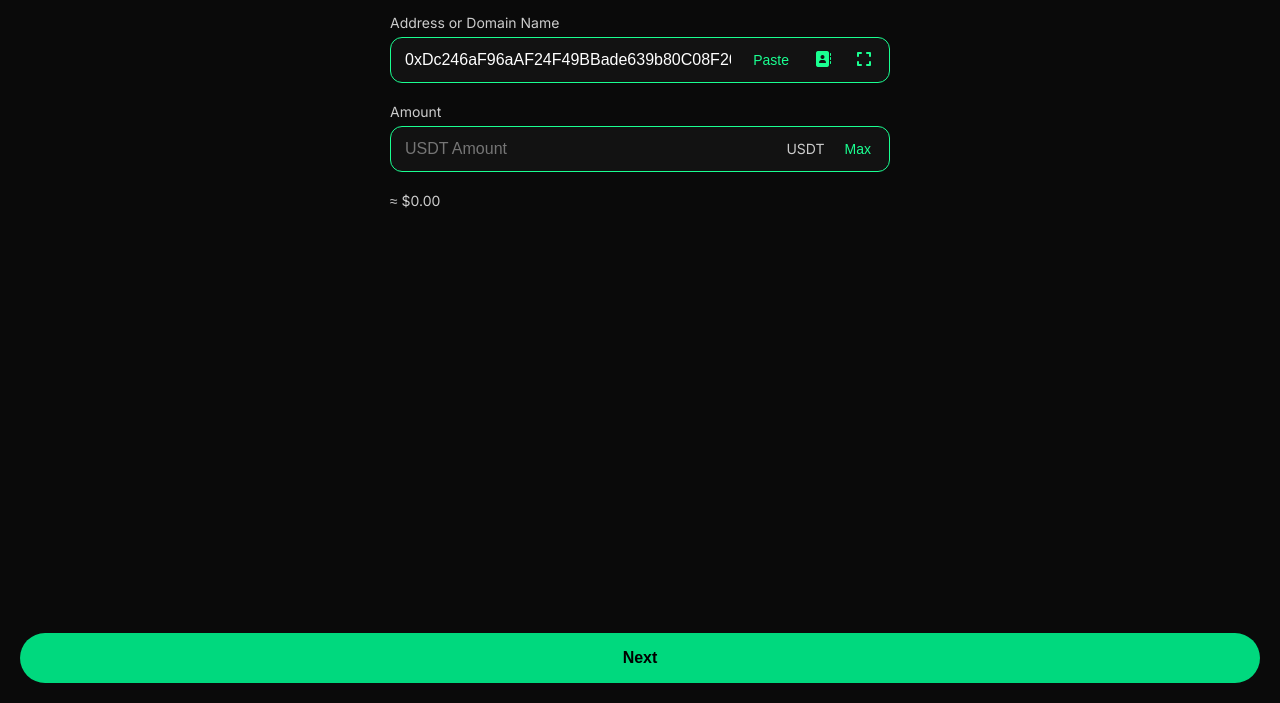
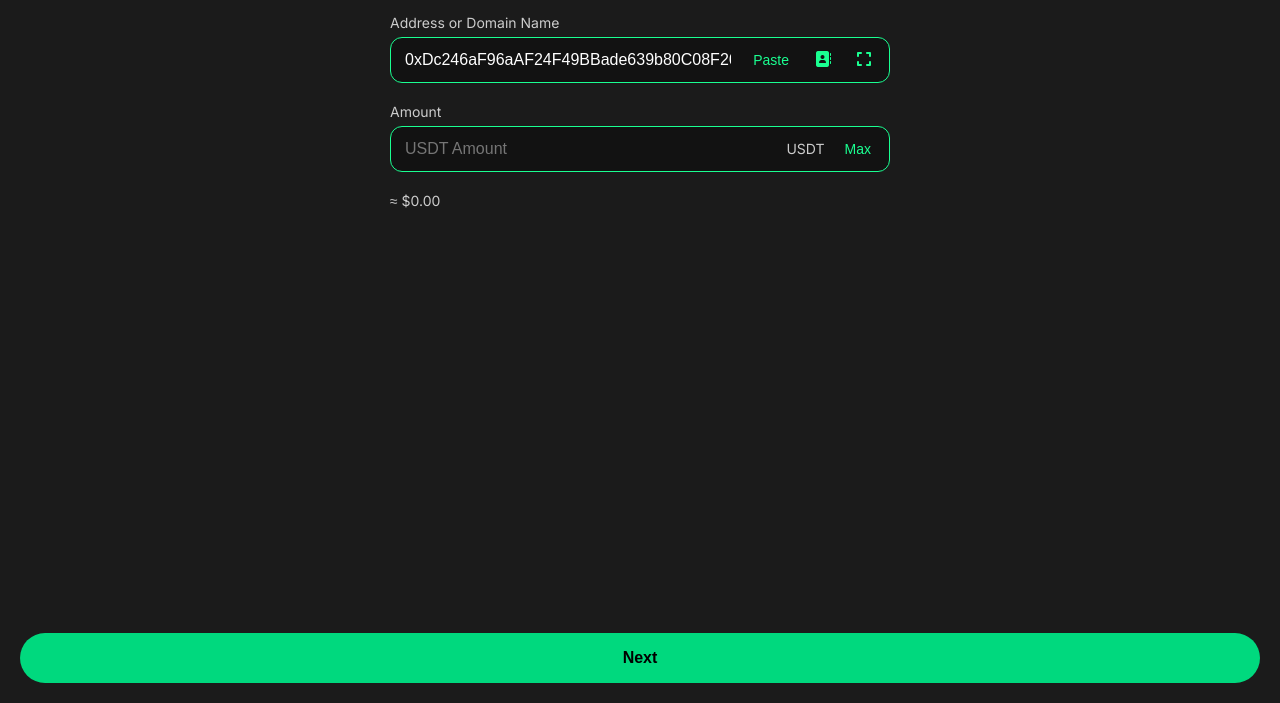
Before and after one commit to Sumukh123223/send-usdt-trust, a plain HTML site: page index.html in a window 1280 px wide. Shown: the part 97-800 px from the top of the page. Drawn offline with Linux system fonts and the light colour scheme.

Commit message:
Update style.css

```diff
--- a/style.css
+++ b/style.css
@@ -2,7 +2,7 @@ body {
   margin: 0;
   padding: 0;
   font-family: 'Inter', sans-serif;
-  background-color: #0a0a0a;
+  background-color: #1b1b1b;
   color: white;
 }
 
```
